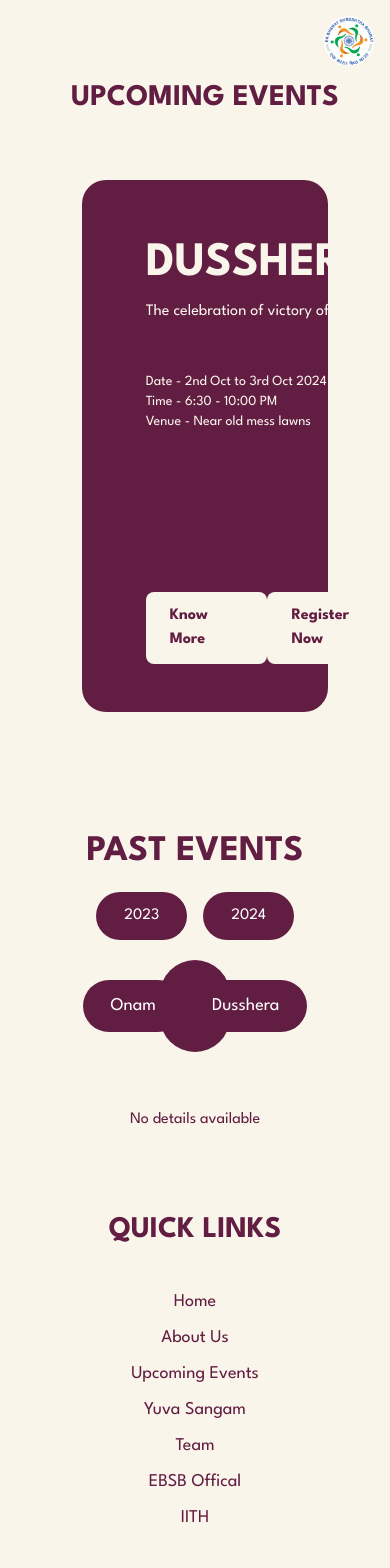
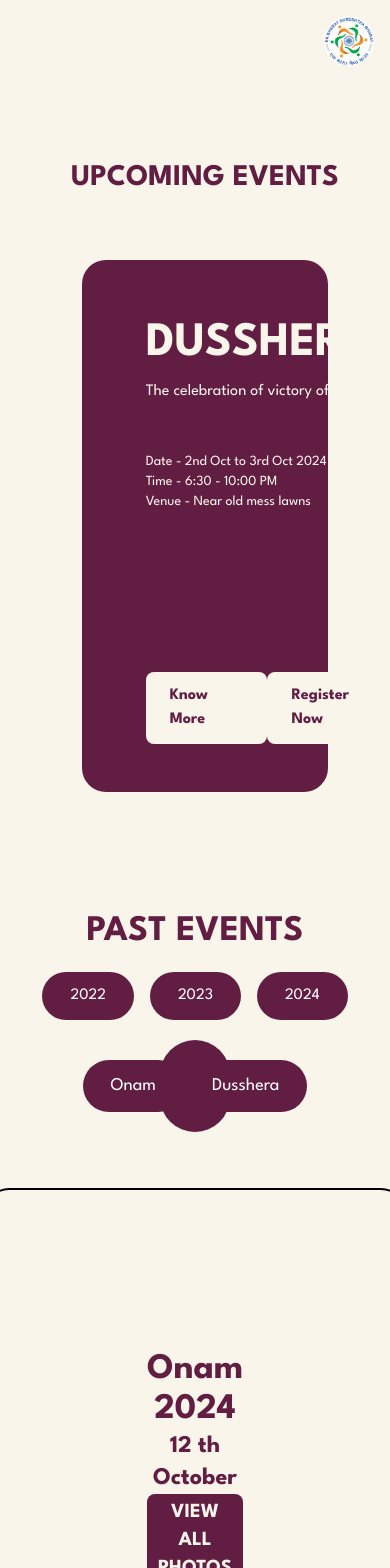
Before and after one commit to EBSB-IITH/EBSB-IITH, a Next.js app: page /events in a window 390 px wide. Shown: the top 1568 px of the page. Built offline with nearby package versions, Linux system fonts and the light colour scheme.

Commit message:
Updated past events

```diff
--- a/src/app/events/each-past-event.tsx
+++ b/src/app/events/each-past-event.tsx
@@ -9,7 +9,7 @@ export interface PastEvent {
 
 // Data structure for past event details
 export const eventDetails: {
-	[year: string]: { [event: string]: { title: string; description: string; photos: string[]; videos: string[]; matter: string } };
+	[year: string]: { [event: string]: { title: string; description: string; photos: string[]; videos: string[]; matter: string;date: string } };
 } = {
 	"2024": {
 		onam: {
@@ -17,14 +17,16 @@ export const eventDetails: {
 			description: "Onam celebrations in 2024 with vibrant festivities.",
 			photos: ["/photos/onam2024_1.jpg", "/photos/onam2024_2.jpg"],
 			videos: ["/videos/onam2024_1.mp4"],
-			matter: "A detailed description of the Onam 2024 event with details of the rituals, cultural programs, and celebrations."
+			matter: "A detailed description of the Onam 2024 event with details of the rituals, cultural programs, and celebrations.",
+			date: "12 th October "
 		},
 		dusshera: {
 			title: "Dusshera 2024",
 			description: "Celebration of victory of good over evil during Dusshera 2024.",
 			photos: ["/photos/dusshera2024_1.jpg", "/photos/dusshera2024_2.jpg"],
 			videos: ["/videos/dusshera2024_1.mp4"],
-			matter: "Dusshera 2024 was celebrated with pomp and grandeur, with large processions and festivities."
+			matter: "Dusshera 2024 was celebrated with pomp and grandeur, with large processions and festivities.",
+			date: "12 th October "
 		}
 	},
 	"2023": {
@@ -33,15 +35,83 @@ export const eventDetails: {
 			description: "Onam celebrations in 2023.",
 			photos: ["/photos/onam2023_1.jpg"],
 			videos: ["/videos/onam2023_1.mp4"],
-			matter: "The 2023 event included a grand feast and traditional dances."
+			matter: "The 2023 event included a grand feast and traditional dances.",
+			date: "12 th October "
 		},
 		dusshera: {
 			title: "Dusshera 2023",
 			description: "The celebration of Dusshera in 2023.",
 			photos: ["/photos/dusshera2023_1.jpg"],
 			videos: ["/videos/dusshera2023_1.mp4"],
-			matter: "Dusshera 2023 saw large-scale participation with cultural events."
-		}
+			matter: "Dusshera 2023 saw large-scale participation with cultural events.",
+			date: "12 th October "
+		},
+		diwali: {
+			title: "Diwali 2023",
+			description: "The celebration of Diwali in 2023.",
+			photos: ["/photos/diwali2023_1.jpg"],
+			videos: ["/videos/diwali2023_1.mp4"],
+			matter: "Diwali 2023 saw large-scale participation with cultural events.",
+			date: "12 th October "
+		},
+		ethnic: {
+			title: "Ethnic Night 2023",
+			description: "The celebration of Ethnic Night in 2023.",
+			photos: ["/photos/ethnic2023_1.jpg"],
+			videos: ["/videos/ethnic2023_1.mp4"],
+			matter: "Ethnic Night 2023 saw large-scale participation with cultural events.",
+			date: "12 th October "
+		},
+		holi: {
+			title: "Holi 2023",
+			description: "The celebration of Holi in 2023.",
+			photos: ["/photos/holi2023_1.jpg"],
+			videos: ["/videos/holi2023_1.mp4"],
+			matter: "Holi 2023 saw large-scale participation with cultural events.",
+			date: "12 th October "
+		},
+	},
+	"2022": {
+		onam: {
+			title: "Onam 2022",
+			description: "Onam celebrations in 2022.",
+			photos: ["/photos/onam2022_1.jpg"],
+			videos: ["/videos/onam2022_1.mp4"],
+			matter: "The 2022 event included a grand feast and traditional dances.",
+			date: "12 th October "
+		},
+		dusshera: {
+			title: "Dusshera 2022",
+			description: "The celebration of Dusshera in 2022.",
+			photos: ["/photos/dusshera2022_1.jpg"],
+			videos: ["/videos/dusshera2022_1.mp4"],
+			matter: "Dusshera 2022 saw large-scale participation with cultural events.",
+			date: "12 th October "
+		},
+		diwali: {
+			title: "Diwali 2022",
+			description: "The celebration of Diwali in 2022.",
+			photos: ["/photos/diwali2022_1.jpg"],
+			videos: ["/videos/diwali2022_1.mp4"],
+			matter: "Diwali 2022 saw large-scale participation with cultural events.",
+			date: "12 th October "
+		},
+		ethnic: {
+			title: "Ethnic Night 2022",
+			description: "The celebration of Ethnic Night in 2022.",
+			photos: ["/photos/ethnic2022_1.jpg"],
+			videos: ["/videos/ethnic2022_1.mp4"],
+			matter: "Ethnic Night 2022 saw large-scale participation with cultural events.",
+			date: "12 th October "
+		},
+		holi: {
+			title: "Holi 2022",
+			description: "The celebration of Holi in 2022.",
+			photos: ["/photos/holi2022_1.jpg"],
+			videos: ["/videos/holi2022_1.mp4"],
+			matter: "Holi 2022 saw large-scale participation with cultural events.",
+			date: "12 th October "
+		},
 	}
 };
 
--- a/src/app/events/page.tsx
+++ b/src/app/events/page.tsx
@@ -5,6 +5,7 @@ import Image from "next/image";
 import UpcomingEventHome, { EventDetails } from "./upcoming-event";
 import { PastEventCard, PastEventCardDetails } from "@/components/Past-Event";
 import { PastEvent,eventDetails, PastEvent_details } from "./each-past-event";
+import Carousel from "@/components/Carousel";
 
 export const upcomingEvent:EventDetails = {
 	title: "DUSSHERA'24",
@@ -38,11 +39,11 @@ const eventsData: { [year: string]: PastEvent[] } = {
 // Main events page component
 export default function EventsPage() {
   const [selectedYear, setSelectedYear] = useState("2024");
-  const [selectedEvent, setSelectedEvent] = useState(eventDetails["2024"].onam.title);
+  const [selectedEvent, setSelectedEvent] = useState("onam");
 
   const handleYearChange = (year: string) => {
     setSelectedYear(year);
-    setSelectedEvent(eventDetails[year]?.onam?.title || ""); // Set first event as selected on year change
+    setSelectedEvent("onam"); // Set first event as selected on year change
   };
 
   const handleEventChange = (event: string) => {
@@ -55,14 +56,27 @@ export default function EventsPage() {
 
     return (
       <div className="event-details">
-        <h2 className="text-center text-2xl font-bold">{eventData.title}</h2>
-        <p className="text-center">{eventData.description}</p>
+        <h2 className="text-center text-4xl p-40 font-bold">{eventData.title}<div className="text-2xl"> {eventData.date}</div>
+        <button className="text-xl relative bg-foreground text-background px-2 py-1 lg:py-0.5 rounded-lg w-fit z-30">
+          VIEW ALL PHOTOS
+          </button>
+          </h2>
+        <p className="text-center text-xl">{eventData.description}</p>
+
+        <h1 className="text-3xl text-center my-10">
+          EVENTS
+        </h1>
 
         {/* Photos Section */}
         <div className="photos-container grid grid-cols-3 gap-4 mt-4">
           {eventData.photos.map((photo, index) => (
             <img key={index} src={photo} alt={`Event photo ${index}`} className="rounded-lg shadow-md" />
           ))}
+        </div>
+
+        {/* Matter Section */}
+        <div className="matter px-10 text-xl mt-6">
+          <p>{eventData.matter}</p>
         </div>
 
         {/* Videos Section */}
@@ -75,13 +89,10 @@ export default function EventsPage() {
           ))}
         </div>
 
-        {/* Matter Section */}
-        <div className="matter mt-6">
-          <p>{eventData.matter}</p>
-        </div>
       </div>
     );
   };
+
 
   const yearButtons = Object.keys(eventDetails).map((year) => (
     <button
@@ -112,7 +123,7 @@ export default function EventsPage() {
       <div className="w-full">
         {/* Upcoming Events Section */}
         <div className="flex flex-col bg-customGray rounded-b-[100px] min-h-[42rem] pb-20">
-          <div className="flex flex-col ml-5 mt-20">
+          <div className="flex flex-col ml-5 mt-40">
             <div className="font-bold text-center text-3xl">UPCOMING EVENTS</div>
             <UpcomingEventHome {...upcomingEvent} />
           </div>
@@ -132,9 +143,14 @@ export default function EventsPage() {
 
           {/* Event Details Section */}
           <div className="mt-10 flex flex-col items-center">
-            <div className="mt-4">{renderPastEvents()}</div>
+            <div className="mt-4 border-2 border-black rounded-3xl pb-10 mx-10 shadow-lg">{renderPastEvents()}</div>
           </div>
         </div>
+
+        <div className="flex flex-col mt-12">
+        <div className="mx-auto font-bold text-2xl lg:text-3xl">PAST EVENTS</div>
+        <Carousel />
+      </div>
       </div>
     </main>
   );
```
